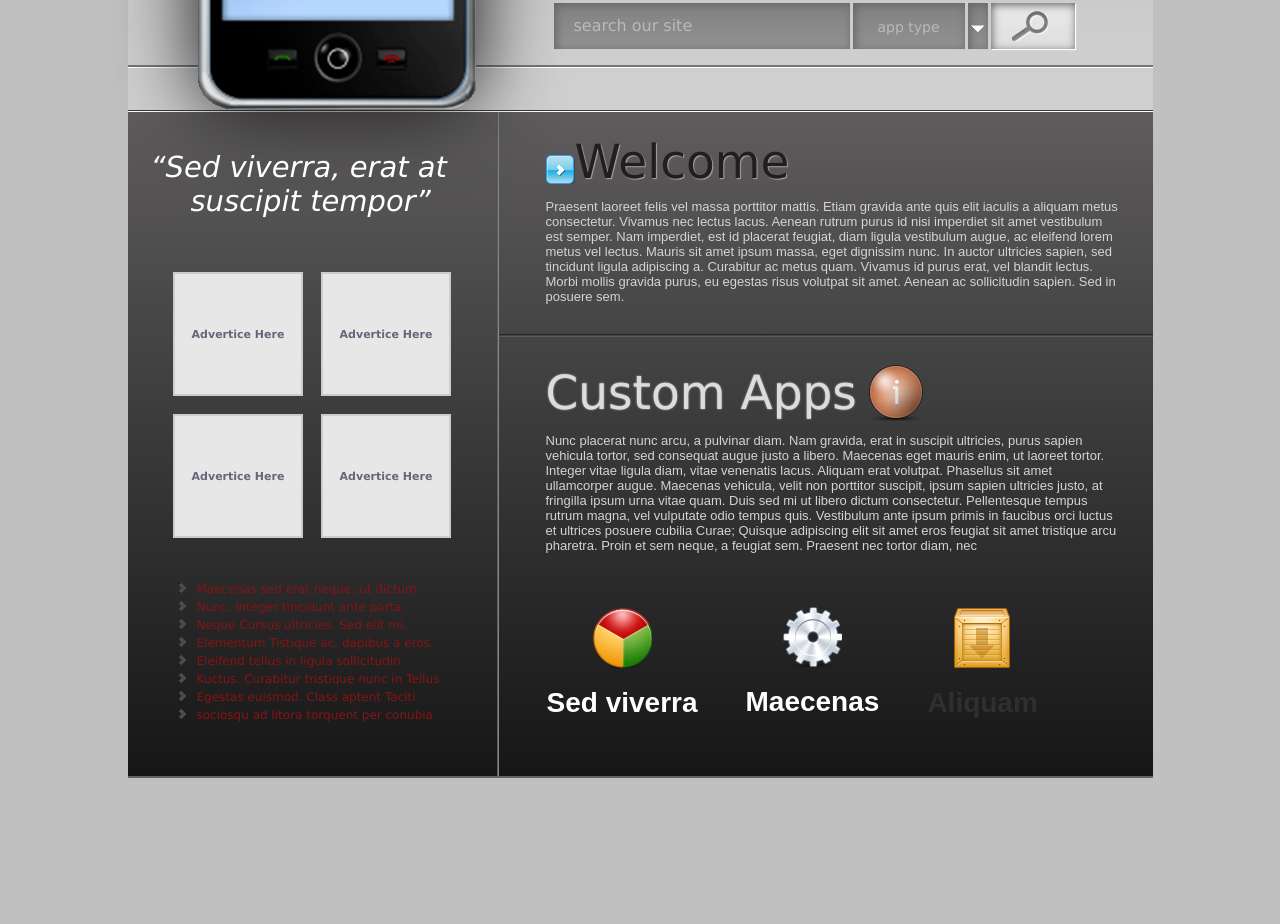
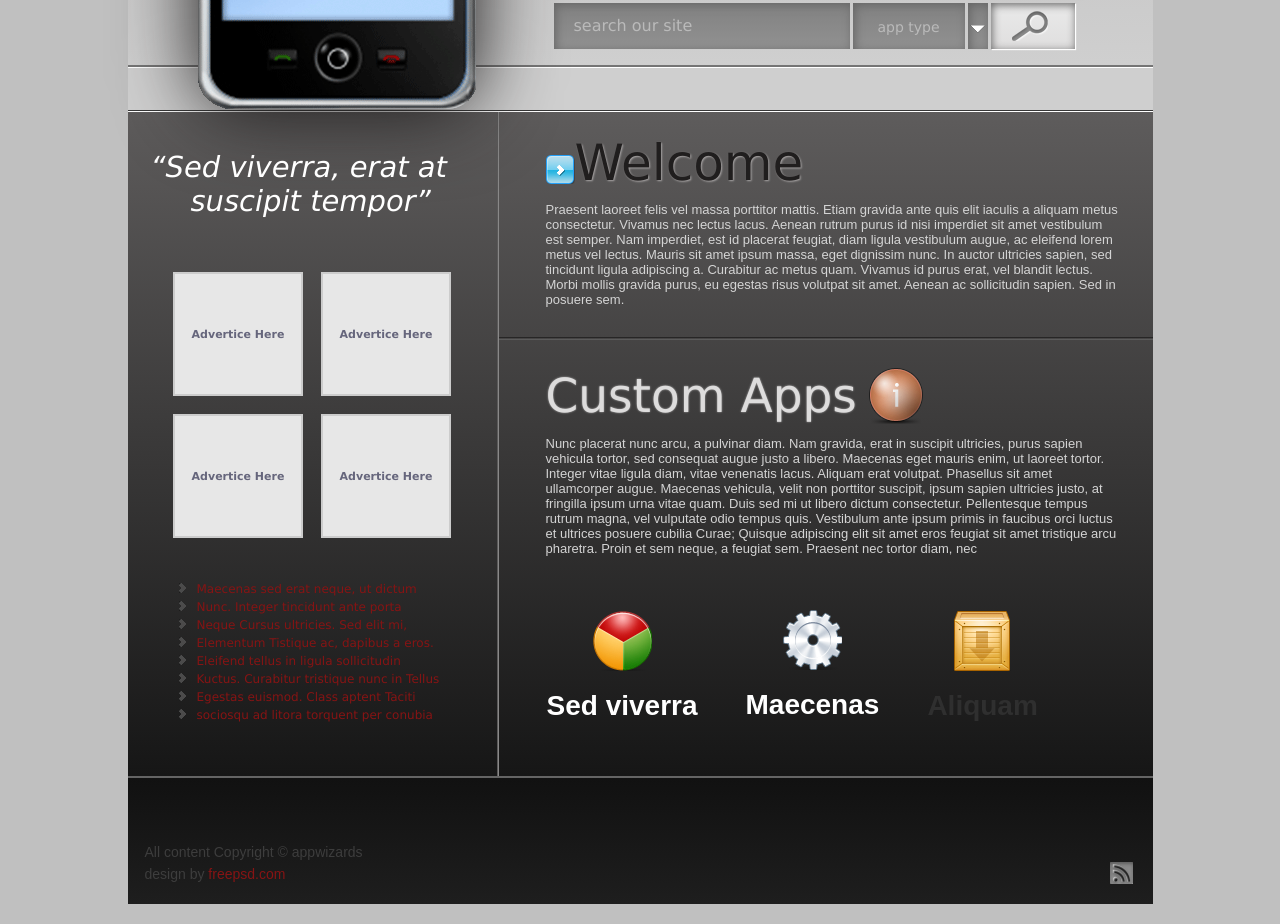
Before and after one commit to andrey170749/traning, a plain HTML site: page index.html in a window 1280 px wide. Shown: the part 536-1460 px from the top of the page. Before the commit the page ends 1334 px from the top, so only its background shows below. Drawn offline with Linux system fonts and the light colour scheme.

Commit message:
Added footer

```diff
--- a/css/style.css
+++ b/css/style.css
@@ -37,7 +37,6 @@ body {
 
 #right {
 	float: right;
-/*	border: 1px solid red;*/
 	padding-right: 7px;
 
 }
@@ -54,7 +53,6 @@ body {
 	height: 535px;
 	border-top: 1px solid #cfcfcf;
 	border-bottom: 2px solid #757575;
-/*	border: 1px solid red;*/
 	background: #b2b1b1; /* Для старых браузров */
     background: -moz-linear-gradient(top, #b2b1b1, #cfcfcf); /* Firefox 3.6+ */
     background: -webkit-gradient(linear, left top, left bottom,
@@ -70,14 +68,10 @@ body {
 	border-radius: 40px;
 	margin: 58px 0 0 70px;
 	box-shadow: 0 0 80px #1a1818;
-	/*border: 1px solid red;*/
 }
 
 #content .right {
-/*	float: right;*/
-/*	width: 100%;*/
 	height: 534px;
-	/*border: 1px solid green; */
 	margin: 0 0 0 350px;
 }
 
@@ -85,7 +79,6 @@ body {
 	font: 46px Verdana, sans-serif;
 	color: #898989;
 	text-shadow: 1px 1px 3px white;
-/*	border: 1px solid red;*/
 	margin: 111px 0 0 106px;
 }
 
@@ -93,7 +86,6 @@ body {
 	width: 537px;
 	height: 214px;
 	box-shadow: 0 4px 10px #444;
-	/*box-shadow: 0 4px 10px #444;*/
 	margin: 40px auto 0 auto;
 }
 
@@ -147,7 +139,6 @@ body {
 #content .right .search {
 	width: 533px;
 	height: 46px;
-/*	border:1px solid red;*/
 	margin: 21px 0 0 76px;
 }
 
@@ -156,7 +147,6 @@ body {
 #content .right .search .one {
 	width: 296px;
 	height: 46px;
-/*	border: 1px solid green;*/
 }
 
 #content .right .search .one input[type=search] {
@@ -175,8 +165,6 @@ body {
     background: -ms-linear-gradient(top, #818181, #919191);
     background: linear-gradient(top, #818181, #919191);
     box-shadow: inset 2px 2px 10px #666;
-/*    	-moz-box-shadow: 0 0 20px #666666;
-    -webkit-box-shadow: 0 0 20px #666666;*/
 }
 
 #content .right .search .one input[type=search]:focus {
@@ -199,7 +187,6 @@ body {
 #content .right .search .two {
 	width: 112px;
 	height: 46px;
-/*	border: 1px solid green;*/
 	background: #8d8d8d;
 	background: -moz-linear-gradient(top, #818181, #919191);
     background: -webkit-gradient(linear, left top, left bottom,
@@ -219,7 +206,6 @@ body {
 #content .right .search .three {
 	width: 20px;
 	height: 46px;
-	/*border: 1px solid green;*/
 	background: #8d8d8d;
 	background: -moz-linear-gradient(top, #818181, #919191);
     background: -webkit-gradient(linear, left top, left bottom,
@@ -239,22 +225,13 @@ body {
 #content .right .search .one, #content .right .search .two, #content .right .search .three {
 	-moz-box-shadow: 0 0 20px #666666;
     -webkit-box-shadow: 0 0 10px #666666;
-    box-shadow: inset 2px 2px 10px #666; /* Параметры тени */
+    box-shadow: inset 2px 2px 10px #666;
+/* Параметры тени */
 }
 
 #content .right .search .four {
 	width: 84px;
 	height: 46px;
-	/*border: 1px solid green;*/
-/*	background: #e4e4e4;
-	background: -moz-linear-gradient(top, #eaeaea, #dfdede);
-    background: -webkit-gradient(linear, left top, left bottom,
-                color-stop(0%,#eaeaea), color-stop(100%,#dfdede));
-    background: -webkit-linear-gradient(top, #eaeaea, #dfdede);
-    background: -o-linear-gradient(top, #eaeaea, #dfdede);
-    background: -ms-linear-gradient(top, #eaeaea, #dfdede);
-    background: linear-gradient(top, #eaeaea, #dfdede);
-    box-shadow: inset 0px 0px 20px #666666;*/
 }
 
 #content .right .search .four input[type="submit"] {
@@ -300,7 +277,6 @@ body {
 
 #black_content {
 	height: 664px;
-/*	border: 1px solid red;*/
 	border-bottom: 2px solid #646464;
 	background: #474646;
 	background: -moz-linear-gradient(top, #5e5c5c, #161616);
@@ -315,7 +291,6 @@ body {
 #black_content .left {
 	width: 369px;
 	height: 100%;
-/*	border:1px solid red;*/
 	float: left;
 }
 
@@ -348,7 +323,6 @@ body {
 #black_content .left ul {
 	list-style: square inside url("../img/list-style.png");
 	margin: 0 0 33px 11px;
-	/*border: 1px solid green;*/
 }
 
 #black_content .right_border {
@@ -373,8 +347,8 @@ body {
 }
 
 #black_content .right .top h1 {
-	font: 47px Verdana, sans-serif;
-	text-shadow: 1px 1px 1px #a8a5a5;
+	font: 50px Verdana, sans-serif;
+	text-shadow: 1px 1px 2px #a8a5a5;
 	color: #201E1E;
 	margin:0px 0px 0px 0px ;
 	position: relative;
@@ -425,3 +399,26 @@ body {
 	color:#d4d4d4;
 	margin: 16px 0 0 0;
 }
+
+#footer {
+	height: 111px;
+	background: #181818;
+	background: -moz-linear-gradient(top, #111111, #1e1e1e);
+    background: -webkit-gradient(linear, left top, left bottom,
+                color-stop(0%,#111111), color-stop(100%,#1e1e1e));
+    background: -webkit-linear-gradient(top, #111111, #1e1e1e);
+    background: -o-linear-gradient(top, #111111, #1e1e1e);
+    background: -ms-linear-gradient(top, #111111, #1e1e1e);
+    background: linear-gradient(top, #111111, #1e1e1e);
+    padding: 1px 0 14px 0;
+}
+
+#footer p {
+	font: 14px Arial, sans-serif;
+	color: #3d3d3d;
+}
+
+#footer img {
+	float: right;
+	margin: 83px 20px 0 0;
+}
--- a/index.html
+++ b/index.html
@@ -176,6 +176,12 @@
 					</div>
 				</div>
 			</div>
+			<div id="footer">
+				<a href=""><img src="img/rss.png"></a>
+				<p style="margin: 65px 0 6px 17px;">All content Copyright © appwizards</p>
+				<p style="margin: 0 0 0 17px;"> design by <a style="color: #861414; text-decoration: none;" href="<a href="freepsd.com">freepsd.com</a></p>
+
+			</div>
 		</div>
 	</body>
 </html>
```
Also changed, not shown: img/rss.png (added).
